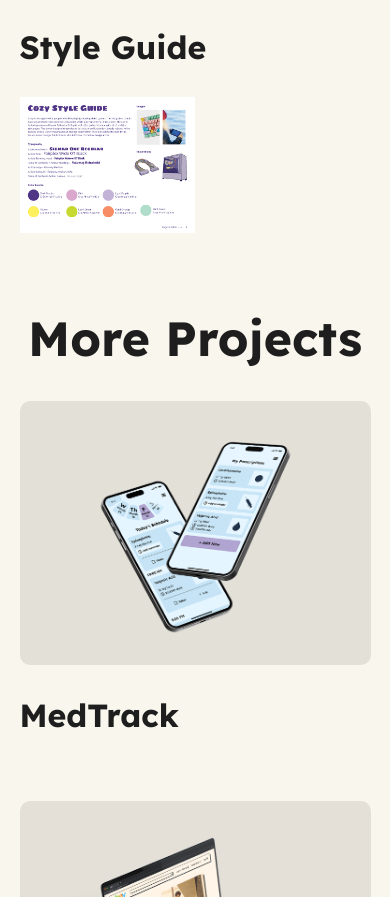
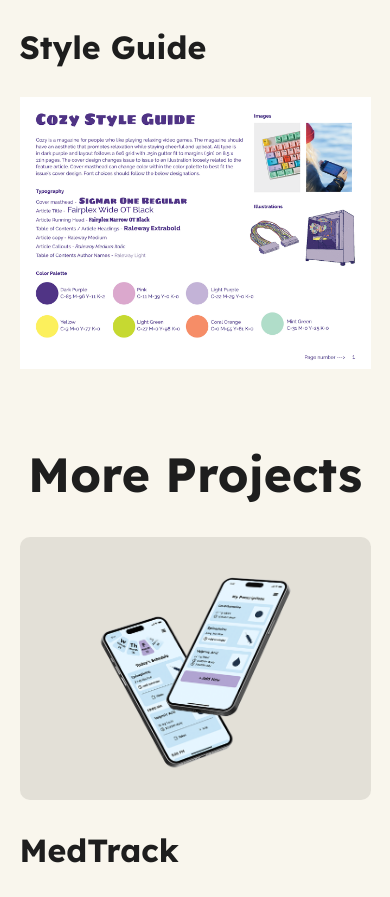
Before and after one commit to joc-mart/work, a plain HTML site: page info/cozy.html in a window 390 px wide. Shown: the part 2249-3146 px from the top of the page. Drawn offline with nearby package versions, Linux system fonts and the light colour scheme.

Commit message:
style guide mobile size

```diff
--- a/main.css
+++ b/main.css
@@ -317,6 +317,9 @@ img {
     img {
         margin-top: 10%;
     }
+    .cozy-img--styleguide {
+        max-width: 100%;
+    }
     .container-more {
         margin-top: 20%;
     }
```
